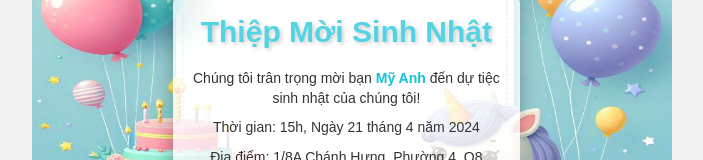
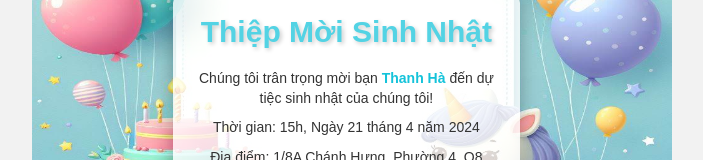
Before and after one commit to NTLinh194/TH, a plain HTML site: page index.html in a window 1280 px wide. Shown: the part 231-391 px from the top of the page, without its empty margins (288-991 px from the left). Drawn offline with Linux system fonts and the light colour scheme.

Commit message:
Update index.html

```diff
--- a/index.html
+++ b/index.html
@@ -15,7 +15,7 @@
             <div class="invitation-info">
                 <h1>Thiệp Mời Sinh Nhật</h1>
                 <div class="content">
-                    <p style="line-height: 1.4;">Chúng tôi trân trọng mời bạn <span class="name-guest">Mỹ Anh</span>
+                    <p style="line-height: 1.4;">Chúng tôi trân trọng mời bạn <span class="name-guest">Thanh Hà</span>
                         đến dự tiệc sinh nhật của chúng tôi!</p>
                     <!-- <p>tiệc sinh nhật của chúng tôi!</p> -->
                     <p>Thời gian: 15h, Ngày 21 tháng 4 năm 2024</p>
```
